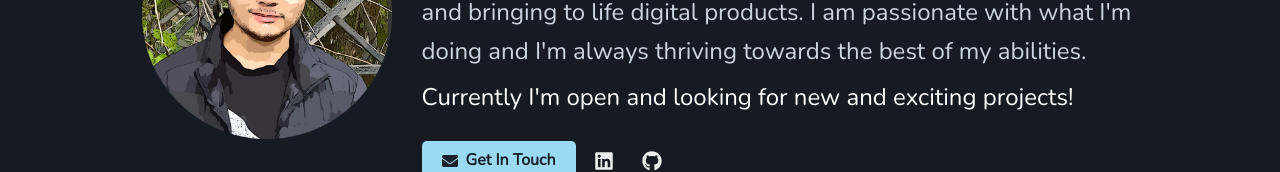
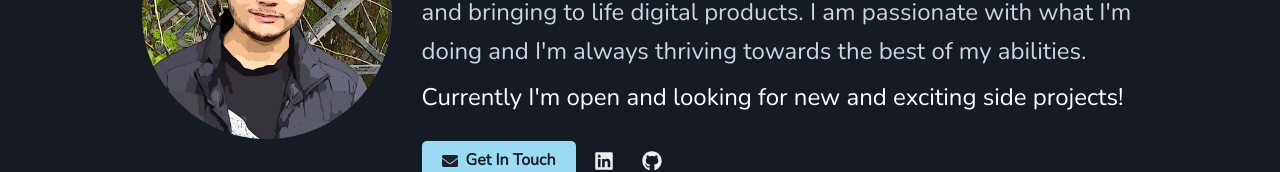
Before and after one commit to wainnyta/softwarearchitek.com, a Next.js app: page / in a window 1280 px wide. Shown: the part 274-446 px from the top of the page. Built offline with nearby package versions, Linux system fonts and the light colour scheme; no server answers.

Commit message:
Adding "side" projects

```diff
--- a/components/pages/index/Profile.jsx
+++ b/components/pages/index/Profile.jsx
@@ -56,7 +56,7 @@ const Profile = ({isOpen, onOpen, onClose}) => {
             I am an experienced Full-Stack Software Craftsman, always eager to learn and improvise.
             I love the process of brainstorming ideas and bringing to life digital products.
             I am passionate with what I'm doing and I'm always thriving towards the best of my abilities.
-            <Text pt={2} color={useColorModeValue("gray.900", "white")}>Currently I'm open and looking for new and exciting projects!</Text>
+            <Text pt={2} color={useColorModeValue("gray.900", "white")}>Currently I'm open and looking for new and exciting side projects!</Text>
             {/*To me, building a Digital Solution is very much alike to that of building a Physical House.*/}
             {/*It is a piece of art crafted scientifically!*/}
           </Paragraph>
```
